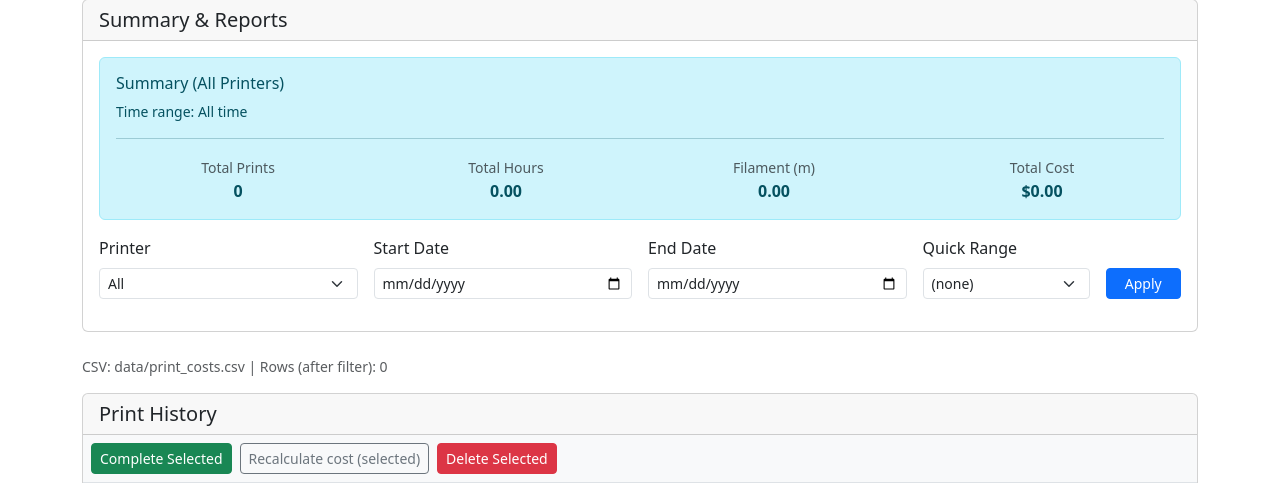
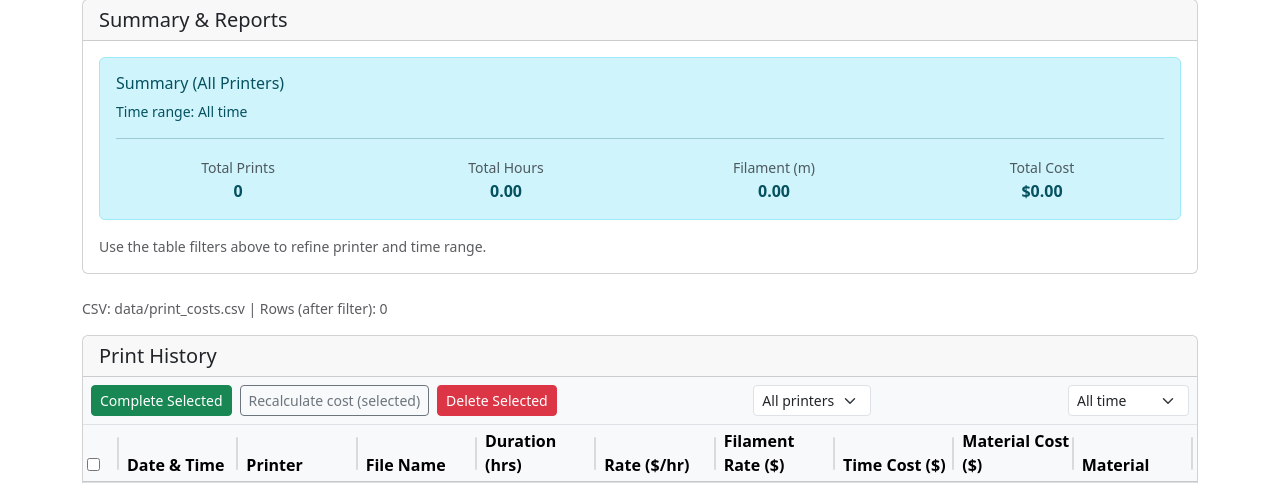
Before and after one commit to khisanthax/klipper-cost-dashboard, a Flask app: page / in a window 1280 px wide. Shown: the part 541-1024 px from the top of the page. Run offline with Flask 3, Linux system fonts and the light colour scheme; lists and menus that the app fills with data are empty.

Commit message:
feat(settings-nav): move settings submenu into global header

```diff
--- a/app.py
+++ b/app.py
@@ -7,6 +7,7 @@ import os
 import tempfile
 import uuid
 import math
+from datetime import datetime, timedelta
 from flask import Flask, request, jsonify, render_template, redirect, url_for, send_file
 from werkzeug.utils import secure_filename
 from core.config import (
@@ -531,9 +532,33 @@ def index():
     rows, error = load_rows_raw(CSV_FILE)
     message = request.args.get("msg", "").strip()
 
-    # Apply date filtering
+    # Apply date filtering (printer + range + legacy date range inputs)
+    selected_printer = (request.args.get("printer") or "All").strip()
+    selected_range = (request.args.get("range") or "all").strip().lower()
+
     start_dt, end_dt, range_label, quick_range = get_date_range_from_params(request.args)
+    if selected_range in {"today", "yesterday", "week", "month"}:
+        now = datetime.now(TIMEZONE_OBJ)
+        start_today = now.replace(hour=0, minute=0, second=0, microsecond=0)
+        if selected_range == "today":
+            start_dt = start_today
+            end_dt = now
+            range_label = "Today"
+        elif selected_range == "yesterday":
+            start_dt = start_today - timedelta(days=1)
+            end_dt = start_today
+            range_label = "Yesterday"
+        elif selected_range == "week":
+            start_dt = (start_today - timedelta(days=start_today.weekday()))
+            end_dt = now
+            range_label = "This week"
+        elif selected_range == "month":
+            start_dt = start_today.replace(day=1)
+            end_dt = now
+            range_label = "This month"
+        quick_range = ""
 
+    end_exclusive = selected_range == "yesterday"
     if start_dt or end_dt:
         filtered = []
         for r in rows:
@@ -544,12 +569,22 @@ def index():
                 row_dt = ts_to_local_dt(float(ts_raw))
                 if start_dt and row_dt < start_dt:
                     continue
-                if end_dt and row_dt > end_dt:
-                    continue
+                if end_dt:
+                    if end_exclusive and row_dt >= end_dt:
+                        continue
+                    if (not end_exclusive) and row_dt > end_dt:
+                        continue
                 filtered.append(r)
             except Exception:
                 continue
         rows = filtered
+
+    canonical_printers = get_canonical_printer_names()
+    if selected_printer and selected_printer != "All":
+        if selected_printer in canonical_printers:
+            rows = [r for r in rows if (r.get("printer") or "") == selected_printer]
+        else:
+            selected_printer = "All"
 
     history_per_page = _parse_per_page(request.args.get("history_per_page"), default=25)
     history_rows_page, history_pager = _paginate(rows, request.args.get("history_page", 1), history_per_page)
@@ -620,8 +655,9 @@ def index():
         quick_range=quick_range,
         chart_cost_per_day=chart_cost_per_day,
         chart_hours_per_printer=chart_hours_per_printer,
-        printers=get_known_printers(),
-        selected_printer=request.args.get("printer", "All"),
+        printers=canonical_printers,
+        selected_printer=selected_printer,
+        selected_range=selected_range,
         start_date=start_dt.strftime("%Y-%m-%d") if start_dt else "",
         end_date=end_dt.strftime("%Y-%m-%d") if end_dt else "",
         csv_file=CSV_FILE,
@@ -1098,7 +1134,7 @@ def projects_page():
 def settings_page():
     """Back-compat settings entrypoint (redirects to /settings/printers)."""
     if request.method == "GET":
-        return redirect(url_for("settings_printers"))
+        return redirect(url_for("settings_printers_page"))
     # For legacy POSTs, process the action but redirect to the appropriate sub-page.
     return _settings_view(tab="printers")
 
@@ -1114,10 +1150,10 @@ def _settings_endpoint_for_action(action: str) -> str:
         "delete_rate_profile",
     }
     if action in other_actions:
-        return "settings_other"
+        return "settings_other_page"
     if action in profiles_actions:
-        return "settings_profiles"
-    return "settings_printers"
+        return "settings_profiles_page"
+    return "settings_printers_page"
 
 
 def _settings_view(tab: str):
@@ -1367,6 +1403,7 @@ def _settings_view(tab: str):
 
     return render_template(
         template_by_tab[tab],
+        page_title="Print Cost Settings",
         settings_tab=tab,
         settings_subtitle=subtitle_by_tab[tab],
         message=message,
@@ -1384,19 +1421,18 @@ def _settings_view(tab: str):
         backup_settings=backup_settings,
     )
 
-
-@app.route("/settings/printers", methods=["GET", "POST"])
-def settings_printers():
+@app.route("/settings/printers", methods=["GET", "POST"], endpoint="settings_printers_page")
+def settings_printers_page():
     return _settings_view(tab="printers")
 
 
-@app.route("/settings/profiles", methods=["GET", "POST"])
-def settings_profiles():
+@app.route("/settings/profiles", methods=["GET", "POST"], endpoint="settings_profiles_page")
+def settings_profiles_page():
     return _settings_view(tab="profiles")
 
 
-@app.route("/settings/other", methods=["GET", "POST"])
-def settings_other():
+@app.route("/settings/other", methods=["GET", "POST"], endpoint="settings_other_page")
+def settings_other_page():
     return _settings_view(tab="other")
 
 
--- a/templates/base.html
+++ b/templates/base.html
@@ -22,8 +22,17 @@
     <!-- Navigation Header -->
     <nav class="navbar navbar-dark bg-primary">
         <div class="container-fluid">
-            <a class="navbar-brand" href="{{ url_for('index') }}">Klipper Cost Dashboard</a>
+            <div class="d-flex align-items-center gap-3">
+                <a class="navbar-brand mb-0" href="{{ url_for('index') }}">Klipper Cost Dashboard</a>
+                {% if page_title %}
+                <span class="navbar-text text-white-50 small d-none d-sm-inline">{{ page_title }}</span>
+                {% endif %}
+            </div>
+
             <div class="d-flex flex-wrap gap-2 ms-auto">
+                {% if request.path.startswith('/settings') %}
+                    {% include "settings/submenu.html" %}
+                {% else %}
                     <a class="btn btn-sm btn-outline-light {% if request.path == '/' %}active{% endif %}"
                         href="{{ url_for('index') }}">Dashboard</a>
                     <a class="btn btn-sm btn-outline-light {% if request.path.startswith('/reports') %}active{% endif %}"
@@ -31,7 +40,8 @@
                     <a class="btn btn-sm btn-outline-light {% if request.path.startswith('/projects') %}active{% endif %}"
                         href="{{ url_for('projects_page') }}">Projects</a>
                     <a class="btn btn-sm btn-outline-light {% if request.path.startswith('/settings') %}active{% endif %}"
-                    href="{{ url_for('settings_printers') }}">Settings</a>
+                        href="{{ url_for('settings_printers_page') }}">Settings</a>
+                {% endif %}
             </div>
         </div>
     </nav>
--- a/templates/index.html
+++ b/templates/index.html
@@ -184,7 +184,7 @@
     <div class="btn-group">
         <a href="{{ url_for('index') }}" class="btn btn-outline-primary active">History</a>
         <a href="{{ url_for('reports_page') }}" class="btn btn-outline-primary">Reports</a>
-        <a href="{{ url_for('settings_printers') }}" class="btn btn-outline-primary">Settings</a>
+        <a href="{{ url_for('settings_printers_page') }}" class="btn btn-outline-primary">Settings</a>
     </div>
 </div>
 
@@ -407,38 +407,7 @@
             </div>
         </div>
 
-        <form method="get" class="row g-3 align-items-end mb-3">
-            <div class="col-md-3">
-                <label class="form-label">Printer</label>
-                <select name="printer" class="form-select form-select-sm">
-                    <option value="All" {% if selected_printer=='All' %}selected{% endif %}>All</option>
-                    {% for p in printers %}
-                    <option value="{{ p }}" {% if selected_printer==p %}selected{% endif %}>{{ p }}</option>
-                    {% endfor %}
-                </select>
-            </div>
-            <div class="col-md-3">
-                <label class="form-label">Start Date</label>
-                <input type="date" name="start_date" value="{{ start_date }}" class="form-control form-control-sm">
-            </div>
-            <div class="col-md-3">
-                <label class="form-label">End Date</label>
-                <input type="date" name="end_date" value="{{ end_date }}" class="form-control form-control-sm">
-            </div>
-            <div class="col-md-2">
-                <label class="form-label">Quick Range</label>
-                <select name="quick_range" class="form-select form-select-sm">
-                    <option value="">(none)</option>
-                    <option value="last7" {% if quick_range=='last7' %}selected{% endif %}>Last 7 days</option>
-                    <option value="last30" {% if quick_range=='last30' %}selected{% endif %}>Last 30 days</option>
-                    <option value="this_month" {% if quick_range=='this_month' %}selected{% endif %}>This month</option>
-                    <option value="last_month" {% if quick_range=='last_month' %}selected{% endif %}>Last month</option>
-                </select>
-            </div>
-            <div class="col-md-1">
-                <button type="submit" class="btn btn-primary btn-sm w-100">Apply</button>
-            </div>
-        </form>
+        <div class="text-muted small">Use the table filters above to refine printer and time range.</div>
 
         {% if summary.per_printer %}
         <div class="mt-3">
@@ -508,10 +477,39 @@
     </div>
     <div class="card-body p-0">
         <form method="post">
-            <div class="p-2 bg-light border-bottom d-flex gap-2">
-                <button type="submit" name="action" value="complete_rows" class="btn btn-success btn-sm" onclick="return ensureSelection()">Complete Selected</button>
-                <button type="submit" name="action" value="recalc_costs" class="btn btn-outline-secondary btn-sm" onclick="return ensureSelection()">Recalculate cost (selected)</button>
-                <button type="submit" name="action" value="delete_rows" class="btn btn-danger btn-sm" onclick="return confirmDelete()">Delete Selected</button>
+            <div class="p-2 bg-light border-bottom">
+                <div class="d-flex flex-wrap gap-2 align-items-center justify-content-between">
+                    <div class="d-flex flex-wrap gap-2">
+                        <button type="submit" name="action" value="complete_rows" class="btn btn-success btn-sm" onclick="return ensureSelection()">Complete Selected</button>
+                        <button type="submit" name="action" value="recalc_costs" class="btn btn-outline-secondary btn-sm" onclick="return ensureSelection()">Recalculate cost (selected)</button>
+                        <button type="submit" name="action" value="delete_rows" class="btn btn-danger btn-sm" onclick="return confirmDelete()">Delete Selected</button>
+                    </div>
+
+                    <form method="get" class="d-flex flex-wrap gap-2 align-items-center mb-0">
+                        {% for k, v in history_pager.base_query.items() %}
+                            {% if k not in ['printer', 'range', 'history_page'] %}
+                            <input type="hidden" name="{{ k }}" value="{{ v }}">
+                            {% endif %}
+                        {% endfor %}
+                        <input type="hidden" name="history_page" value="1">
+                        <input type="hidden" name="history_per_page" value="{{ history_pager.per_page }}">
+
+                        <select name="printer" class="form-select form-select-sm w-auto" onchange="this.form.submit()">
+                            <option value="All" {% if selected_printer=='All' %}selected{% endif %}>All printers</option>
+                            {% for p in printers %}
+                            <option value="{{ p }}" {% if selected_printer==p %}selected{% endif %}>{{ p }}</option>
+                            {% endfor %}
+                        </select>
+
+                        <select name="range" class="form-select form-select-sm w-auto" onchange="this.form.submit()">
+                            <option value="all" {% if (selected_range or 'all')=='all' %}selected{% endif %}>All time</option>
+                            <option value="today" {% if selected_range=='today' %}selected{% endif %}>Today</option>
+                            <option value="yesterday" {% if selected_range=='yesterday' %}selected{% endif %}>Yesterday</option>
+                            <option value="week" {% if selected_range=='week' %}selected{% endif %}>This week</option>
+                            <option value="month" {% if selected_range=='month' %}selected{% endif %}>This month</option>
+                        </select>
+                    </form>
+                </div>
             </div>
 
             <div class="table-responsive">
--- a/templates/reports.html
+++ b/templates/reports.html
@@ -6,7 +6,7 @@
     <div class="btn-group">
         <a href="{{ url_for('index') }}" class="btn btn-outline-primary">History</a>
         <a href="{{ url_for('reports_page') }}" class="btn btn-outline-primary active">Reports</a>
-        <a href="{{ url_for('settings_printers') }}" class="btn btn-outline-primary">Settings</a>
+        <a href="{{ url_for('settings_printers_page') }}" class="btn btn-outline-primary">Settings</a>
     </div>
 </div>
 
```
Also changed, not shown: templates/settings/layout.html (deleted, +0 -25 lines), templates/settings/other.html (+12 -2 lines), templates/settings/printers.html (+12 -2 lines), templates/settings/profiles.html (+12 -2 lines), templates/settings/submenu.html (+6 -6 lines). Lines whose indentation alone changed are shown as unchanged.
